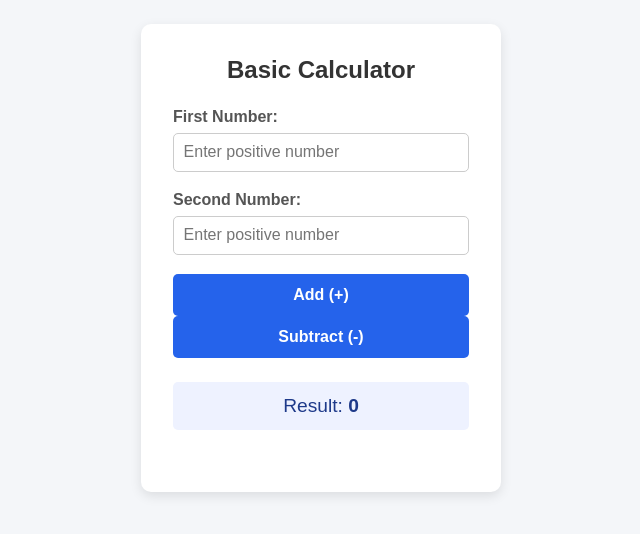
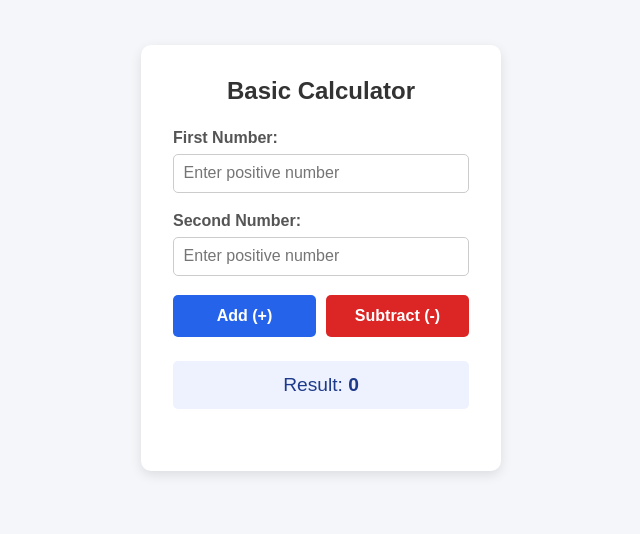
Before and after one commit to Prashanthkumar394/calculator, a plain HTML site: page index.html in a window 1280 px wide. Shown: the part 142-676 px from the top of the page, without its empty margins (319-959 px from the left). Drawn offline with Linux system fonts and the light colour scheme.

Commit message:
Enhance button styles and add button group layout
Added button group styling and modified button properties.

```diff
--- a/style.css
+++ b/style.css
@@ -47,8 +47,13 @@ input {
   font-size: 1rem;
 }
 
+.button-group {
+  display: flex;
+  gap: 10px;
+}
+
 button {
-  width: 100%;
+  flex: 1;
   padding: 0.75rem;
   background-color: #2563eb;
   color: white;
@@ -62,6 +67,14 @@ button {
 
 button:hover {
   background-color: #1d4ed8;
+}
+
+button.sub-btn {
+  background-color: #dc2626;
+}
+
+button.sub-btn:hover {
+  background-color: #b91c1c;
 }
 
 .result-box {
```
